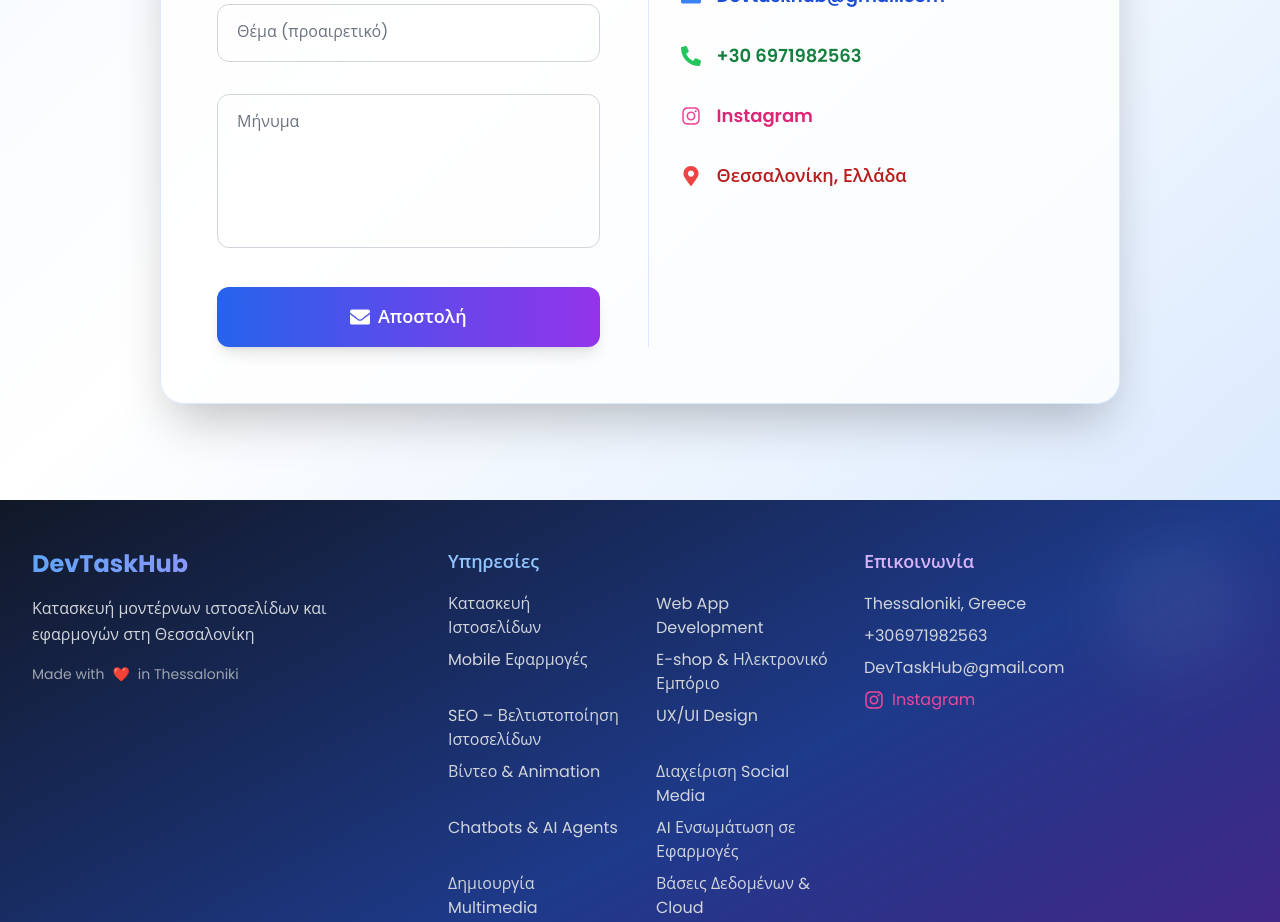
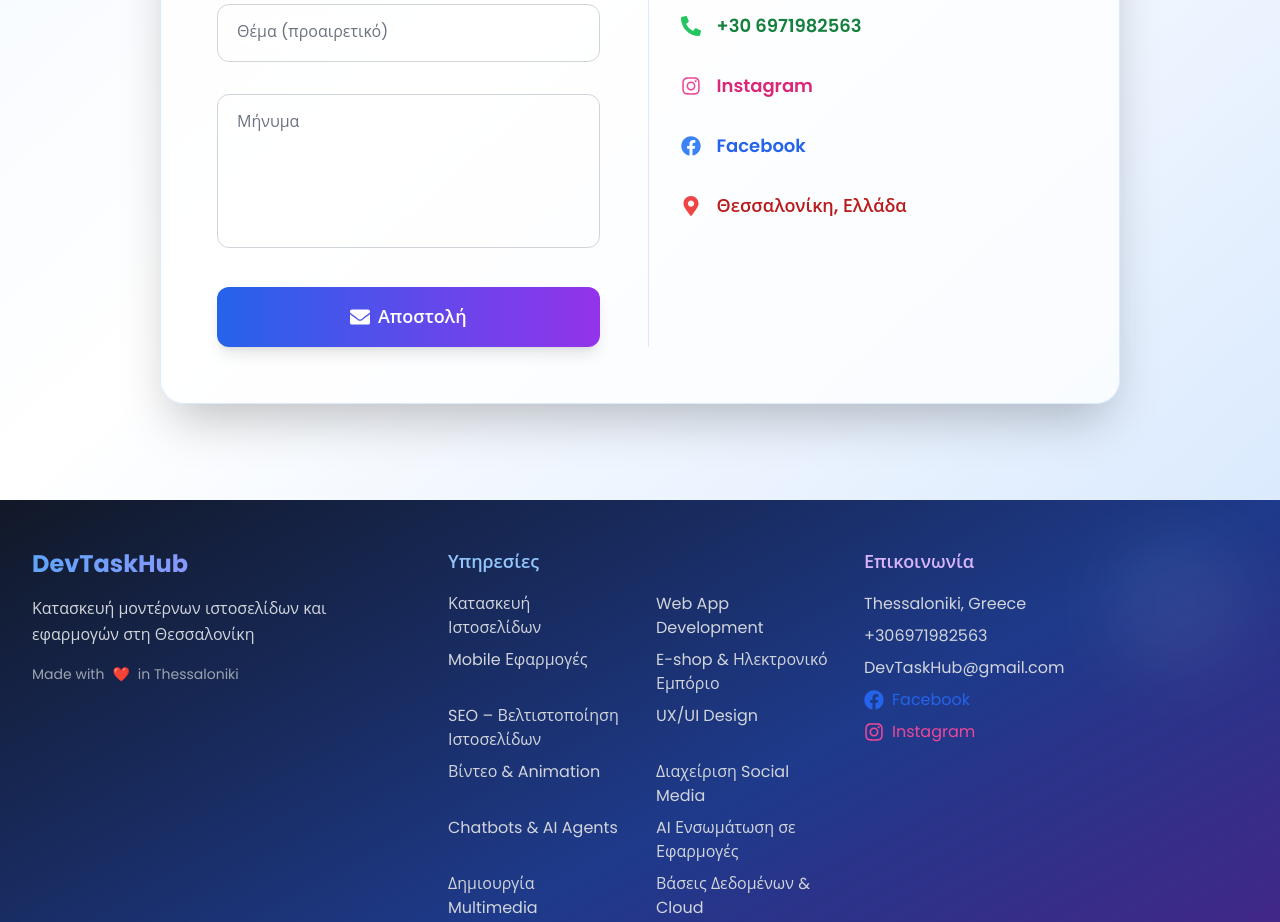
Before and after one commit to sio2000/devtaskhubwebsite, a React (Vite) app: page / in a window 1280 px wide. Shown: the part 6560-7482 px from the top of the page. Built offline with nearby package versions, Linux system fonts and the light colour scheme.

Commit message:
Αρχικό ανέβασμα των αρχείων

```diff
--- a/src/components/Contact.tsx
+++ b/src/components/Contact.tsx
@@ -3,7 +3,7 @@ import { MapPin, Phone, Mail, Send, Linkedin, Github, CheckCircle } from 'lucide
 import { motion, AnimatePresence } from 'framer-motion';
 import { useLanguage } from '../hooks/useLanguage';
 import { translations } from '../data/translations';
-import { FaLinkedin, FaGithub, FaEnvelope, FaUserCircle, FaMapMarkerAlt, FaPhoneAlt, FaInstagram } from 'react-icons/fa';
+import { FaLinkedin, FaGithub, FaEnvelope, FaUserCircle, FaMapMarkerAlt, FaPhoneAlt, FaInstagram, FaFacebook } from 'react-icons/fa';
 import { ToastContainer, toast } from 'react-toastify';
 import 'react-toastify/dist/ReactToastify.css';
 
@@ -232,6 +232,10 @@ const Contact: React.FC = () => {
           <FaInstagram className="h-5 w-5 text-pink-500 group-hover:text-pink-600 transition-colors" />
           <span>Instagram</span>
         </a>
+        <a href="https://www.facebook.com/profile.php?id=61578671912833" target="_blank" rel="noopener noreferrer" className="flex items-center gap-4 text-blue-600 text-lg font-semibold hover:text-blue-800 transition-colors group">
+          <FaFacebook className="h-5 w-5 text-blue-500 group-hover:text-blue-700 transition-colors" />
+          <span>Facebook</span>
+        </a>
         <div className="flex items-center gap-4 text-red-700 text-lg font-semibold">
           <FaMapMarkerAlt className="h-5 w-5 text-red-500" />
           <span>Θεσσαλονίκη, Ελλάδα</span>
--- a/src/components/Footer.tsx
+++ b/src/components/Footer.tsx
@@ -5,7 +5,7 @@ import { useLanguage } from '../hooks/useLanguage';
 import { translations } from '../data/translations';
 import { useNavigate } from 'react-router-dom';
 import { useIsMobile } from '../hooks/useIsMobile';
-import { FaInstagram } from 'react-icons/fa';
+import { FaInstagram, FaFacebook } from 'react-icons/fa';
 
 const Footer: React.FC = () => {
   const { language } = useLanguage();
@@ -143,6 +143,15 @@ const Footer: React.FC = () => {
                 DevTaskHub@gmail.com
               </a>
               <a
+                href="https://www.facebook.com/profile.php?id=61578671912833"
+                target="_blank"
+                rel="noopener noreferrer"
+                className="flex items-center gap-2 text-blue-600 hover:text-blue-800 transition-colors duration-300 mt-2"
+              >
+                <FaFacebook className="h-5 w-5" />
+                <span>Facebook</span>
+              </a>
+              <a
                 href="https://www.instagram.com/devtaskhub/"
                 target="_blank"
                 rel="noopener noreferrer"
```
